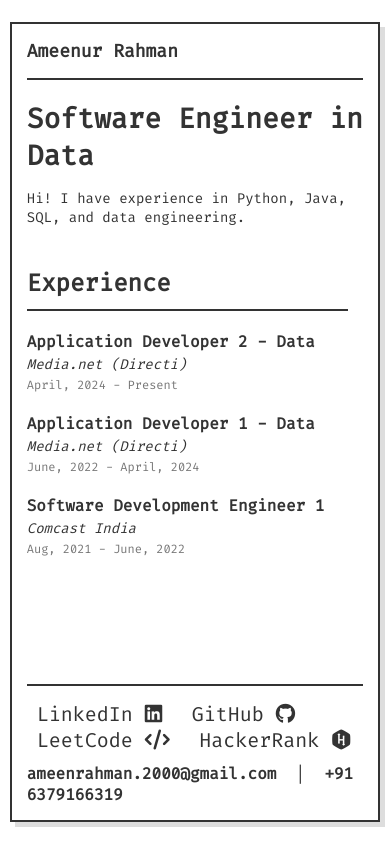
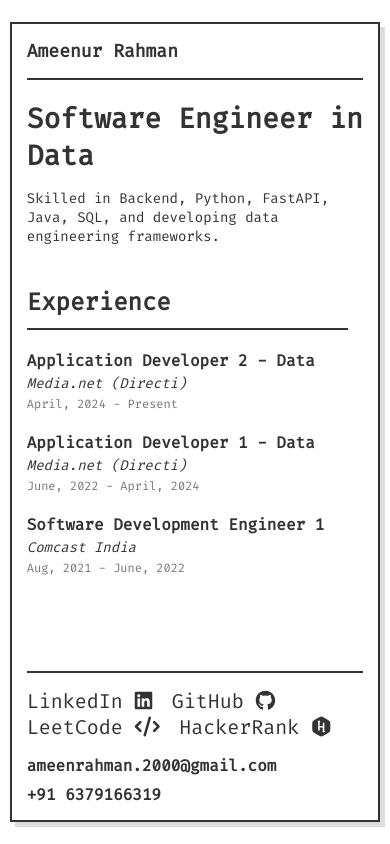
Before and after one commit to iameenr/portfolio, a plain HTML site: page index.html in a window 390 px wide. Drawn offline with Linux system fonts and the light colour scheme.

Commit message:
fixed footer

```diff
--- a/index.html
+++ b/index.html
@@ -22,7 +22,7 @@
             <!-- Hero section with main title and subtitle -->
             <section class="hero">
                 <h1>Software Engineer in Data</h1>
-                <p>Hi! I have experience in Python, Java, SQL, and data engineering. </p>
+                <p>Skilled in Backend, Python, FastAPI, Java, SQL, and developing data engineering frameworks.</p>
             </section>
 
             <!-- Wrapper for experience and highlights sections -->
@@ -52,10 +52,12 @@
         <!-- Footer section with social links and email -->
         <footer>
             <div class="social-links">
-                <a href="https://linkedin.com/in/iameenr" target="_blank">LinkedIn <i class="fa-brands fa-linkedin"></i></a>
+                <a href="https://linkedin.com/in/iameenr" target="_blank">LinkedIn <i
+                        class="fa-brands fa-linkedin"></i></a>
                 <a href="https://github.com/iameenr" target="_blank">GitHub <i class="fa-brands fa-github"></i></a>
                 <a href="https://leetcode.com/iameenr" target="_blank">LeetCode <i class="fa-solid fa-code"></i></a>
-                <a href="https://hackerrank.com/iameenr" target="_blank">HackerRank <i class="fa-brands fa-hackerrank"></i></a>
+                <a href="https://hackerrank.com/iameenr" target="_blank">HackerRank <i
+                        class="fa-brands fa-hackerrank"></i></a>
             </div>
             <div class="contact">
                 <a href="mailto:ameenrahman.2000@gmail.com">ameenrahman.2000@gmail.com</a>
--- a/styles.css
+++ b/styles.css
@@ -184,15 +184,32 @@ footer {
         font-size: 16px;
     }
 
+    /* Footer mobile layout */
     footer {
         flex-direction: column;
+        align-items: flex-start; /* Align items to the start */
     }
 
     .social-links {
-        margin-bottom: 10px;
+        margin-bottom: 15px; /* Adjust spacing */
     }
 
     .social-links a {
-        margin: 0 10px;
+        margin: 0 10px 0 0; /* Adjust spacing */
+    }
+
+    /* Contact info mobile layout */
+    .contact {
+        display: flex;
+        flex-direction: column; /* Stack contact info */
+        align-items: flex-start; /* Align items to the start */
+    }
+
+    .contact span {
+        display: none; /* Hide separator on mobile */
+    }
+
+    .contact a[href^="mailto:"] {
+        margin-bottom: 8px; /* Add space between email and phone */
     }
 }
```
Also changed, not shown: vibe_files/Screenshot 2025-07-22 003159.png (added).
